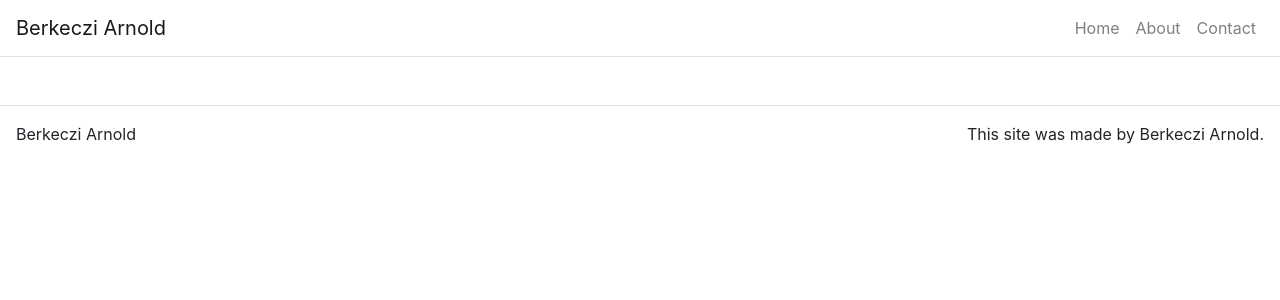
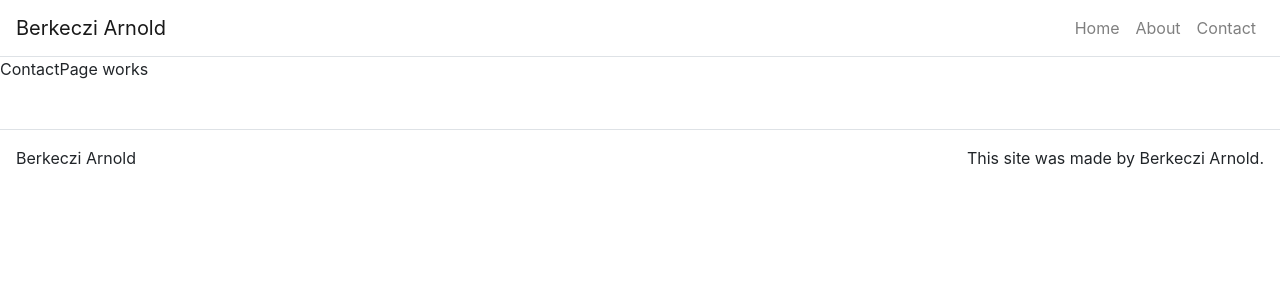
Before and after one commit to berkecziarnold/portfolio, a React (Create React App) app: page /contact in a window 1280 px wide. Shown: the top 300 px of the page. Built offline with nearby package versions, Linux system fonts and the light colour scheme.

Commit message:
added about- and contactpage with route

```diff
--- a/src/App.js
+++ b/src/App.js
@@ -6,6 +6,9 @@
 import './App.css';
 
 import Footer from './components/Footer';
+import HomePage from './pages/HomePage';
+import AboutPage from './pages/AboutPage';
+import ContactPage from './pages/ContactPage';
 
 class App extends React.Component {
 
@@ -15,7 +18,7 @@
       title: 'Berkeczi Arnold',
       headerLinks: [
         { title: 'Home', path: '/' },
-        { title: 'About', path: '/about ' },
+        { title: 'About', path: '/abbbout ' },
         { title: 'Contact', path: '/contact' }
       ],
       home: {
@@ -51,6 +54,10 @@
             </Navbar.Collapse>
             </Navbar>
 
+            <Route path="/" exact render={() => <HomePage title={this.state.home.title} subTitle={this.state.home.subTitle} text={this.state.home.text} />} />
+            <Route path="/about" render={() => <AboutPage title={this.state.about.title} />} />
+            <Route path="/contact" render={() => <ContactPage title={this.state.contact.title} />} />
+
           <Footer />
 
         </Container>
--- /dev/null
+++ b/src/pages/AboutPage.js
@@ -0,0 +1,11 @@
+import React from 'react';
+
+function AboutPage(props) {
+
+    return(
+        <p>AboutPAge works </p>
+    );
+
+}
+
+export default AboutPage;
--- /dev/null
+++ b/src/pages/ContactPage.js
@@ -0,0 +1,11 @@
+import React from 'react';
+
+function ContactPage(props) {
+
+    return(
+        <p>ContactPage works </p>
+    );
+
+}
+
+export default ContactPage;
--- /dev/null
+++ b/src/pages/HomePage.js
@@ -0,0 +1,11 @@
+import React from 'react';
+
+function HomePage(props) {
+
+    return(
+        <p>HomePage works </p>
+    );
+
+}
+
+export default HomePage;
```
